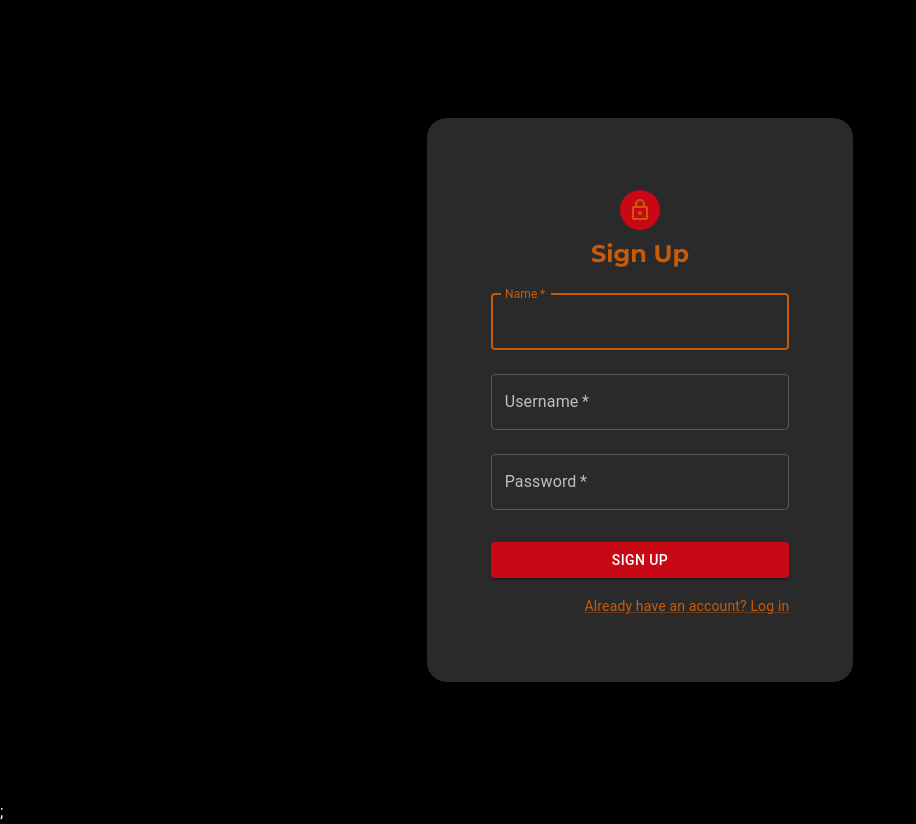
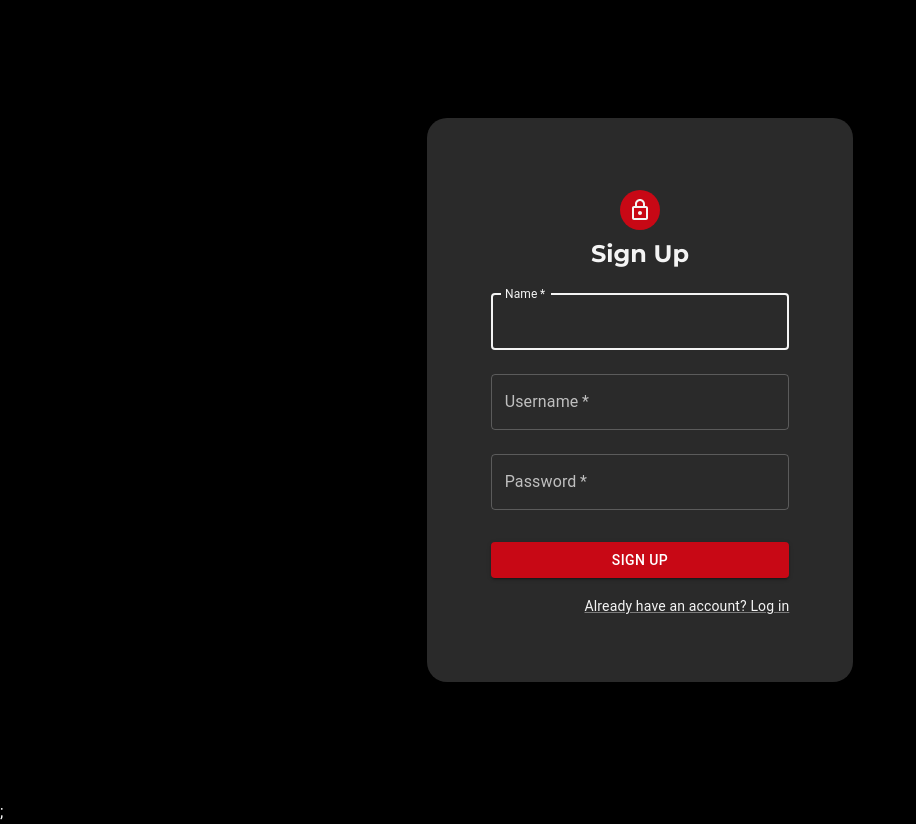
Before and after one commit to blackchapel/car-recommendation-system, a React (Create React App) app in the folder frontend/: page /auth/signup in a window 1280 px wide. Shown: the whole page, without its empty margins (0-916 px from the left). Built offline with nearby package versions, Linux system fonts and the light colour scheme.

Commit message:
minor changes

```diff
--- a/frontend/src/App.js
+++ b/frontend/src/App.js
@@ -71,7 +71,7 @@ const theme = createTheme({
       main: "#c80815",
     },
     secondary: {
-      main: "#c85b08",
+      main: "#f4f4f4",
     },
     background: {
       default: "#000",
--- a/frontend/src/pages/Login.jsx
+++ b/frontend/src/pages/Login.jsx
@@ -34,7 +34,6 @@ const Login = () => {
       const data = new FormData(event.currentTarget);
       if (data.get("username") < 1 || data.get("password") < 1) {
         setError("Please enter credentials!");
-        return;
       } else {
         const response = await loginPost({
           email: data.get("username"),
--- a/frontend/src/pages/Signup.jsx
+++ b/frontend/src/pages/Signup.jsx
@@ -37,8 +37,6 @@ const Signup = () => {
         data.get("name") < 1
       ) {
         setError("Please enter details!");
-        setIsLoading(false);
-        return;
       } else {
         const response = await signupPost({
           name: data.get("name"),
@@ -48,6 +46,7 @@ const Signup = () => {
         localStorage.setItem("user", JSON.stringify(response));
         navigate("/", { replace: true });
       }
+      setIsLoading(false);
     } catch (error) {
       setIsLoading(false);
       if (error?.response) {
```
